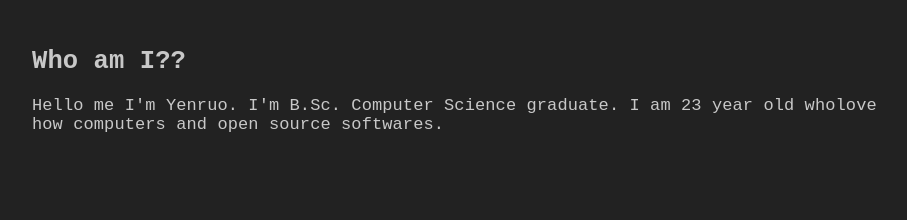
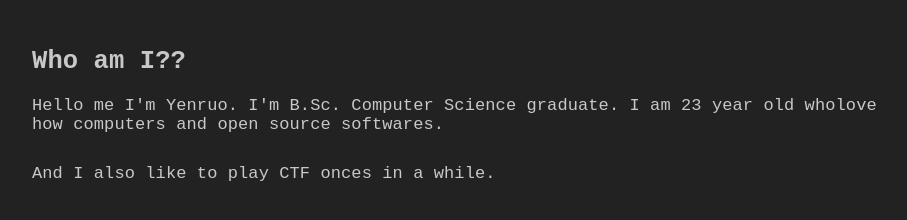
Before and after one commit to YenruoY/YenruoY.github.io, a plain HTML site: page about/index.html in a window 1280 px wide. Shown: the part 90-310 px from the top of the page, without its empty margins (178-1085 px from the left). Drawn offline with Linux system fonts and the light colour scheme.

Commit message:
Minor about changes

```diff
--- a/about/index.html
+++ b/about/index.html
@@ -26,14 +26,13 @@
 	</div>
 	<section class="section">
 		<div class="container">
-
 			<h1 class="title">
  				Who am I??
 			</h1>
 			<p class="subtitle"><strong></strong></p>
 			<div class="page_content">
   				<p>Hello me I'm Yenruo. I'm B.Sc. Computer Science graduate. I am 23 year old wholove how computers and open source softwares. </p>
-
+				<p>And I also like to play CTF onces in a while.</p>
 			</div>
 
 		</div>
```
Lines whose indentation alone changed are shown as unchanged.
